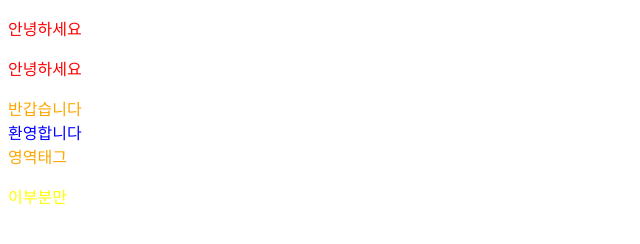
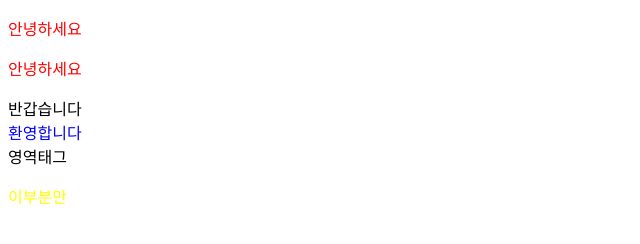
Before and after one commit to hamzzzzzi/0629, a plain HTML site: page css.html in a window 1280 px wide. Shown: the whole page, without its empty margins (0-640 px from the left). Drawn offline with Linux system fonts and the light colour scheme.

Commit message:
Update css.html

```diff
--- a/css.html
+++ b/css.html
@@ -7,11 +7,6 @@
     <title>Document</title>
 
     <style>
-
-        div{
-            color:orange;
-        }
-
         .pp{
             color: blue;
         }
```
